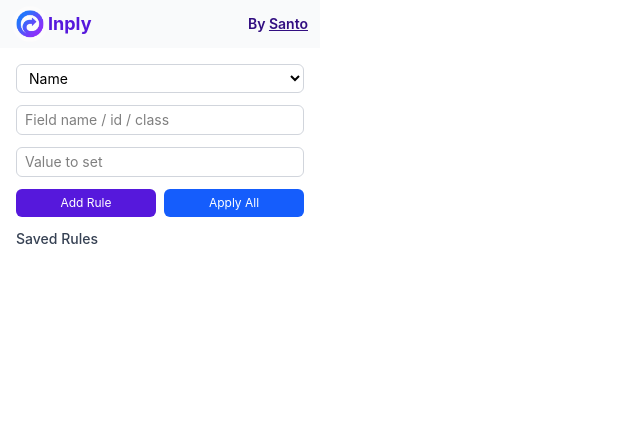
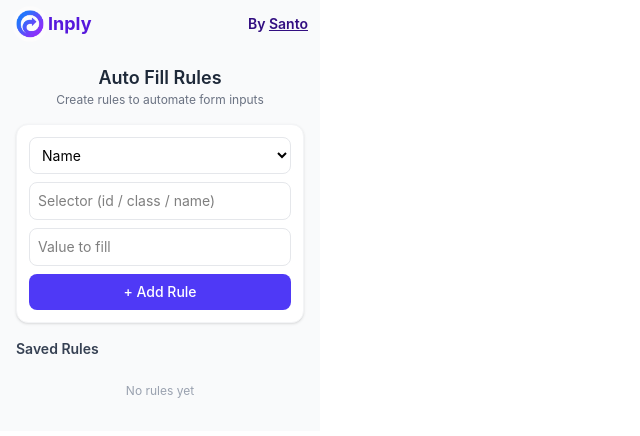
Before and after one commit to santokhan/inply-browser-extension, a React (Vite) app: page / in a window 1280 px wide. Shown: the top 436 px of the page, without its empty margins (0-640 px from the left). Built offline with nearby package versions, Linux system fonts and the light colour scheme.

Commit message:
Implement RulesContext

```diff
--- a/src/App.jsx
+++ b/src/App.jsx
@@ -1,6 +1,7 @@
 import { useState } from "react";
 import Header from "./components/ui/header/Index";
 import RuleForm from "./components/ui/rule/Form";
+import { RulesProvider } from "./contexts/RulesContext";
 
 export default function App() {
   const [value, setValue] = useState("");
@@ -17,7 +18,9 @@
   return (
     <>
       <Header />
-      <RuleForm />
+      <RulesProvider>
+        <RuleForm />
+      </RulesProvider>
     </>
   );
 }
--- a/src/components/ui/rule/Form.jsx
+++ b/src/components/ui/rule/Form.jsx
@@ -1,56 +1,78 @@
+import { useEffect, useState } from "react";
+import SavedRules from "./Saved";
+import { useRules } from "../../../hooks/useRules";
+
 export default function RuleForm() {
+    const [type, setType] = useState("name");
+    const [selector, setSelector] = useState("");
+    const [value, setValue] = useState("");
+    const { rules, loadRules } = useRules()
+
+    const handleAddRule = async (e) => {
+        e.preventDefault();
+
+        if (!selector || !value) return;
+
+        const newRule = { id: Date.now(), type, selector, value };
+
+        const result = await chrome.storage.local.get("rules");
+        const updated = [...(result.rules || []), newRule];
+
+        await chrome.storage.local.set({ rules: updated });
+        loadRules();
+
+        setSelector("");
+        setValue("");
+        setType("name");
+    };
+
     return (
-        <div className="p-4 space-y-3">
-            {/* Select */}
+        <div className="w-80 p-4 bg-gray-50 space-y-4">
+
+            {/* Header */}
+            <div className="text-center">
+                <h1 className="text-lg font-semibold text-gray-800">
+                    Auto Fill Rules
+                </h1>
+                <p className="text-xs text-gray-500">
+                    Create rules to automate form inputs
+                </p>
+            </div>
+
+            {/* Form Card */}
+            <form onSubmit={handleAddRule} className="bg-white p-3 rounded-xl shadow-sm space-y-2 border border-gray-100">
+
                 <select
-                id="type"
-                className="w-full border border-gray-300 rounded-md px-2 py-1 text-sm focus:outline-none focus:ring-2 focus:ring-primary-400"
+                    value={type}
+                    onChange={(e) => setType(e.target.value)}
+                    className="w-full px-2 py-2 text-sm rounded-lg border border-gray-200 focus:ring-2 focus:ring-indigo-400 outline-none"
                 >
                     <option value="name">Name</option>
                     <option value="id">ID</option>
                     <option value="class">Class</option>
                 </select>
 
-            {/* Inputs */}
                 <input
-                id="selector"
-                placeholder="Field name / id / class"
-                className="w-full border border-gray-300 rounded-md px-2 py-1 text-sm focus:outline-none focus:ring-2 focus:ring-primary-400"
+                    value={selector}
+                    onChange={(e) => setSelector(e.target.value)}
+                    placeholder="Selector (id / class / name)"
+                    className="w-full px-2 py-2 text-sm rounded-lg border border-gray-200 focus:ring-2 focus:ring-indigo-400 outline-none"
                 />
 
                 <input
-                id="value"
-                placeholder="Value to set"
-                className="w-full border border-gray-300 rounded-md px-2 py-1 text-sm focus:outline-none focus:ring-2 focus:ring-primary-400"
+                    value={value}
+                    onChange={(e) => setValue(e.target.value)}
+                    placeholder="Value to fill"
+                    className="w-full px-2 py-2 text-sm rounded-lg border border-gray-200 focus:ring-2 focus:ring-indigo-400 outline-none"
                 />
 
-            {/* Buttons */}
-            <div className="flex gap-2">
                 <button
-                    id="add"
-                    className="flex-1 bg-primary-600 hover:bg-primary-700 text-white text-xs py-1.5 rounded-md transition"
-                >
-                    Add Rule
-                </button>
+                    className="w-full py-2 text-sm font-medium text-white bg-indigo-600 hover:bg-indigo-700 rounded-lg transition"
+                >+ Add Rule</button>
+            </form>
 
-                <button
-                    id="applyAll"
-                    className="flex-1 bg-blue-600 hover:bg-blue-700 text-white text-xs py-1.5 rounded-md transition"
-                >
-                    Apply All
-                </button>
-            </div>
-
-            {/* Rules */}
-            <div>
-                <h3 className="text-sm font-medium text-gray-700 mb-1">
-                    Saved Rules
-                </h3>
-
-                <div className="space-y-1">
-                    {/* rules will render here later */}
-                </div>
-            </div>
+            {/* Rules List */}
+            <SavedRules />
         </div>
     );
 }
--- /dev/null
+++ b/src/components/ui/rule/Saved.jsx
@@ -0,0 +1,79 @@
+import { useEffect, useState } from "react";
+import { useRules } from "../../../hooks/useRules";
+
+export function Rule({ rule, onApply, onEdit, onDelete }) {
+    return (
+        <div className="relative p-px rounded-xl linear-to-r from-indigo-200 via-purple-200 to-indigo-100">
+            <div className="bg-white rounded-xl p-3 shadow-sm hover:shadow-md transition-all duration-200">
+
+                {/* Line 1: Type + Selector */}
+                <div className="flex items-center gap-2 text-sm mb-2">
+                    <span className="text-[10px] uppercase tracking-wide text-gray-400">
+                        {rule.type}
+                    </span>
+
+                    <span className="text-gray-800 font-medium truncate">
+                        {rule.selector}
+                    </span>
+                </div>
+
+                {/* Line 2: Value + Actions */}
+                <div className="flex items-center gap-2">
+                    <span className="flex-1 text-sm text-indigo-600 font-medium truncate bg-indigo-50 px-2 py-1 rounded-md">
+                        {rule.value}
+                    </span>
+                </div>
+
+                {/* Line 2: Value + Actions */}
+                <div className="flex items-center justify-end gap-2 mt-3">
+                    <button
+                        onClick={() => onApply(rule)}
+                        className="text-xs px-2 py-1 rounded-md bg-indigo-600 text-white hover:bg-indigo-700"
+                    >
+                        Apply
+                    </button>
+
+                    <button
+                        onClick={() => onEdit(rule)}
+                        className="text-xs px-2 py-1 rounded-md bg-gray-100 text-gray-700 hover:bg-gray-200"
+                    >
+                        Edit
+                    </button>
+
+                    <button
+                        onClick={() => onDelete(rule.id)}
+                        className="text-xs px-2 py-1 rounded-md bg-red-50 text-red-600 hover:bg-red-100"
+                    >
+                        Delete
+                    </button>
+                </div>
+            </div>
+        </div>
+    );
+}
+
+export default function SavedRules() {
+    const { rules, deleteRule } = useRules();
+
+    return (
+        <div className="space-y-2">
+            <h2 className="text-sm font-semibold text-gray-700">
+                Saved Rules
+            </h2>
+
+            {rules.length === 0 && (
+                <div className="text-xs text-gray-400 text-center py-4">
+                    No rules yet
+                </div>
+            )}
+
+            {rules.map((rule) => (
+                <Rule
+                    key={rule.id}
+                    rule={rule}
+                    onDelete={deleteRule}
+                />
+            ))}
+        </div>
+    );
+}
--- /dev/null
+++ b/src/contexts/RulesContext.jsx
@@ -0,0 +1,39 @@
+import { createContext, useCallback, useEffect, useState } from "react";
+
+export const RulesContext = createContext({
+  rules: [],
+  loadRules: () => { },
+  deleteRule: () => { }
+})
+
+export function RulesProvider({ children }) {
+  const [rules, setRules] = useState([]);
+  const [loading, setLoading] = useState(true);
+
+  const loadRules = async () => {
+    try {
+      const result = await chrome.storage.local.get("rules");
+      setRules(result.rules || []);
+    } catch (error) {
+      console.error(error);
+    }
+  };
+
+  // Load rules
+  useEffect(() => { loadRules(); }, []);
+
+  // Delete rule
+  const deleteRule = useCallback(async (id) => {
+    const result = await chrome.storage.local.get("rules");
+    const updated = (result.rules || []).filter((r) => r.id !== id);
+
+    await chrome.storage.local.set({ rules: updated });
+    setRules(updated);
+  }, []);
+
+  return (
+    <RulesContext.Provider value={{ rules, setRules, deleteRule, loadRules }}>
+      {children}
+    </RulesContext.Provider>
+  )
+}
--- /dev/null
+++ b/src/hooks/useRules.js
@@ -0,0 +1,10 @@
+import { useEffect, useState, useCallback, useContext } from "react";
+import { RulesContext } from "../contexts/RulesContext";
+
+export function useRules() {
+  const context = useContext(RulesContext);
+
+  if (!context) throw new Error("useRules must be used within a RulesProvider");
+
+  return context;
+}
```
Lines whose indentation alone changed are shown as unchanged.
